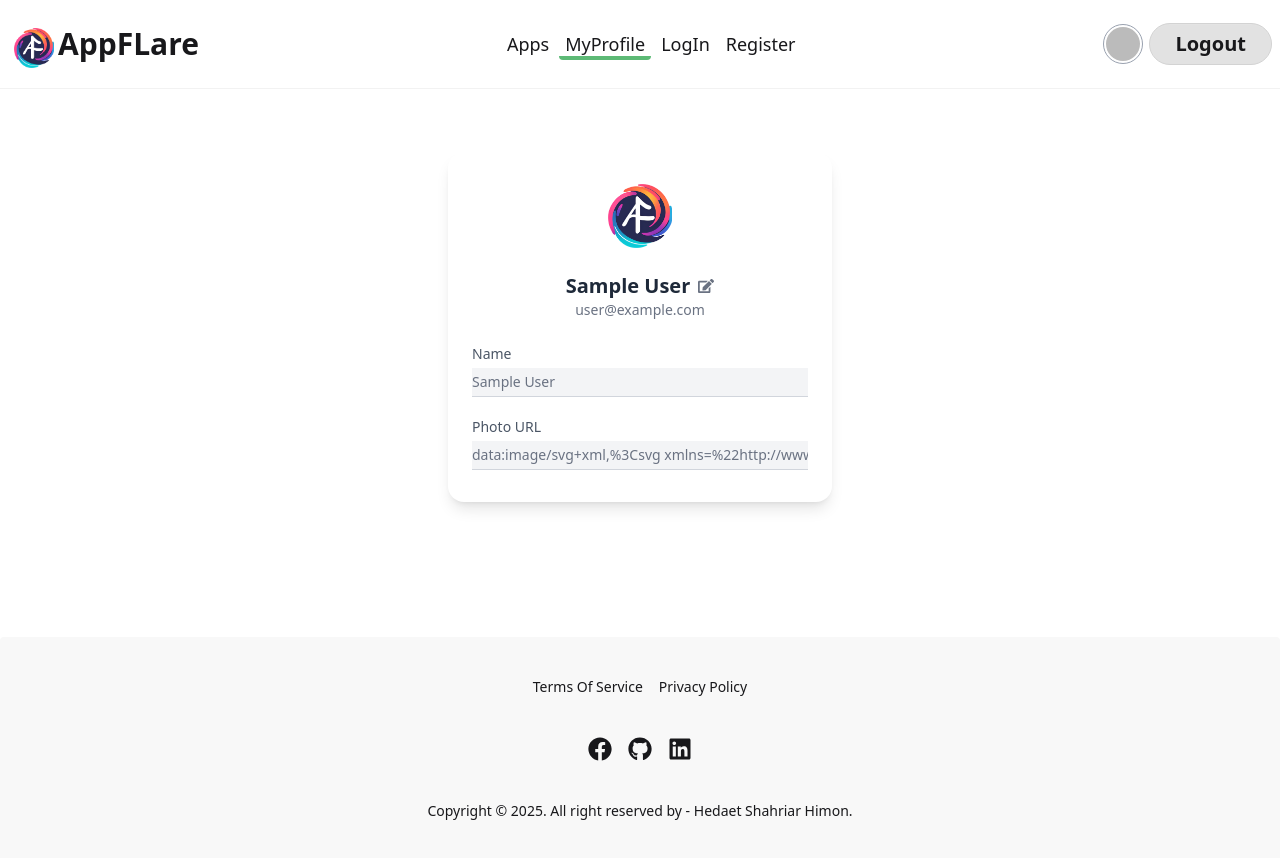
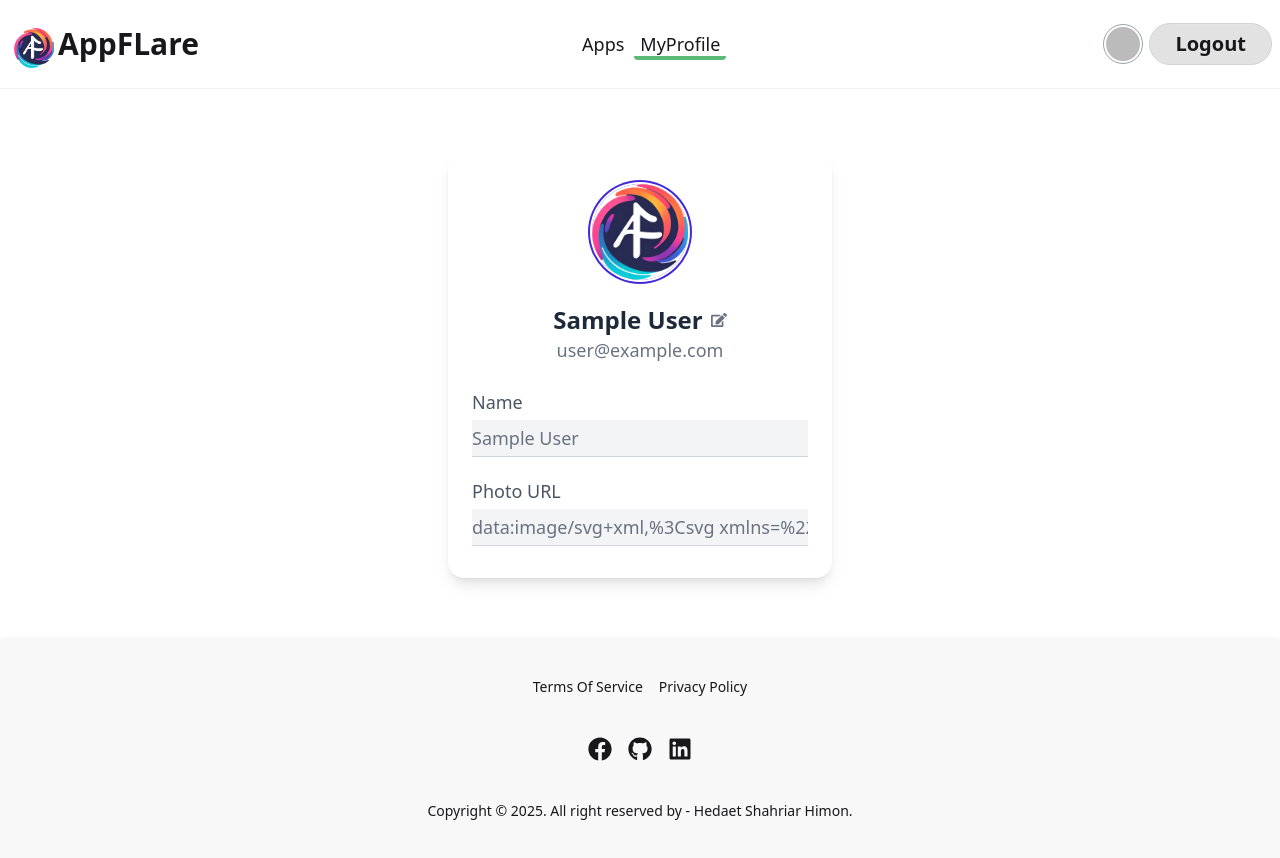
Before and after one commit to HedaetShahriar/AppFLare, a React (Vite) app: page /Profile in a window 1280 px wide. Shown: the top 858 px of the page. Built offline with nearby package versions, Linux system fonts and the light colour scheme; no server answers; sample sign-in values are in the browser's storage.

Commit message:
a lot of bug fixed

```diff
--- a/src/Pages/AppDetails.jsx
+++ b/src/Pages/AppDetails.jsx
@@ -8,6 +8,24 @@ const AppDetails = () => {
     const [userReviews, setUserReviews] = useState([]);
     const [newReview, setNewReview] = useState('');
     const [newRating, setNewRating] = useState('');
+    const [isInstalled, setIsInstalled] = useState(false);
+    const [installing, setInstalling] = useState(false);
+    const [operation, setOperation] = useState('');
+    const handleInstall = () => {
+        if (installing) return;
+
+        const nextOperation = isInstalled ? 'uninstall' : 'install';
+        setOperation(nextOperation);
+        setInstalling(true);
+
+        setTimeout(() => {
+            setInstalling(false);
+            setIsInstalled(!isInstalled);
+            if (!isInstalled) {
+                setHasInstalledOnce(true);
+            }
+        }, 1000); // Simulate delay
+    };
 
     useEffect(() => {
         const appDetails = appsData.find(app => app.id === id);
@@ -74,13 +92,22 @@ const AppDetails = () => {
                     <h1 className="text-4xl font-bold">{name}</h1>
                     <p className="text-gray-500 text-lg mt-1">by {developer}</p>
                 </div>
-                <button className="mt-6 md:mt-0 px-8 py-3 bg-blue-600 text-white rounded-xl text-lg shadow-md hover:bg-blue-700 transition">
-                    Install
+                <button
+                    onClick={handleInstall}
+                    className="mt-6 md:mt-0 px-8 py-3 bg-blue-600 text-white rounded-xl text-lg shadow-md hover:bg-blue-700 transition"
+                >
+                    {installing
+                        ? operation === 'install'
+                            ? 'Installing...'
+                            : 'Uninstalling...'
+                        : isInstalled
+                            ? 'Uninstall'
+                            : 'Install'}
                 </button>
             </div>
 
             {/* Stats */}
-            <div className="mt-6 grid grid-cols-1 sm:grid-cols-3 gap-4 text-center text-gray-700">
+            <div className="mt-6 grid grid-cols-2 sm:grid-cols-3 gap-4 text-center text-gray-700">
                 <div className="bg-gray-50 p-4 rounded-xl shadow-sm">
                     <p className="text-sm text-gray-500">Downloads</p>
                     <p className="text-lg font-medium">{downloads}</p>
@@ -105,7 +132,7 @@ const AppDetails = () => {
             {features?.length > 0 && (
                 <div className="mt-10">
                     <h2 className="text-2xl font-semibold mb-4">Key Features</h2>
-                    <ul className="grid grid-cols-1 sm:grid-cols-2 gap-3 text-gray-800">
+                    <ul className="grid grid-cols-2 sm:grid-cols-3 gap-3 text-gray-800">
                         {features.map((feature, index) => (
                             <li key={index} className="bg-gray-100 p-3 rounded-lg shadow-sm">{feature}</li>
                         ))}
@@ -119,10 +146,10 @@ const AppDetails = () => {
                 <div className="space-y-4">
                     {[...userReviews, ...reviews].map((review, index) => (
                         <div key={index} className="bg-white p-4 rounded-xl shadow border border-gray-100">
-                            <p className="text-gray-800 mb-2">{review.comment}</p>
                             <div className="text-yellow-500">
                                 {'★'.repeat(review.rating)}{'☆'.repeat(5 - review.rating)}
                             </div>
+                            <p className="text-gray-800 mb-2">{review.comment}</p>
                         </div>
                     ))}
                 </div>
--- a/src/Pages/Home.jsx
+++ b/src/Pages/Home.jsx
@@ -4,6 +4,9 @@ import TrendingApps from '../components/Apps/TrendingApps';
 import Games from '../components/Apps/Games';
 import EducationalApps from '../components/Apps/EducationalApps';
 import ProductivityApps from '../components/Apps/ProductivityApps';
+import React, { Suspense } from 'react';
+
+
 
 const Home = () => {
     const appsData = useLoaderData();
@@ -17,7 +20,7 @@ const Home = () => {
                 <ProductivityApps appsData={appsData}></ProductivityApps>
                 <EducationalApps appsData={appsData}></EducationalApps>
             </div>
-            {/* why using this store sectio</div>n */}
+            {/* why using this store section */}
         </>
     );
 };
--- a/src/Pages/Login.jsx
+++ b/src/Pages/Login.jsx
@@ -45,7 +45,7 @@ const Login = () => {
                         <input name="email" type="email" className="input w-full focus:outline-none" placeholder="Enter your Email" required/>
 
                         <label className="label">Password</label>
-                        <input name="password" type="password" className="input w-full focus:outline-none" placeholder="Enter your Password" required/>
+                        <input name="password" autoComplete='current-password' type="password" className="input w-full focus:outline-none" placeholder="Enter your Password" required/>
                         <Link to="/auth/Login/forgotPassword" className='text-[#171a18] font-semibold'>Forgot Password?</Link>
                         <button type='submit' className='btn btn-neutral mt-2' >Login</button>
                     </form>
--- a/src/Pages/UserProfile.jsx
+++ b/src/Pages/UserProfile.jsx
@@ -37,16 +37,16 @@ const MyProfile = () => {
         <div className="max-w-sm mx-auto mt-16 bg-white rounded-2xl shadow-lg px-6 py-8">
             {/* App Logo */}
             <div className="flex justify-center mb-6">
-                <img
-                    src="/logo.png" // Replace with your app's logo
-                    alt="App Logo"
-                    className="w-16 h-16"
-                />
+                <div className="avatar">
+                    <div className="ring-primary ring-offset-base-100 w-24 rounded-full ring-2 ring-offset-2">
+                        <img src="/logo.png" />
+                    </div>
+                </div>
             </div>
 
             {/* User Info */}
             <div className="text-center mb-4">
-                <h2 className="text-xl font-semibold text-gray-800 flex justify-center items-center gap-2">
+                <h2 className="text-2xl font-semibold text-gray-800 flex justify-center items-center gap-2">
                     {user.displayName}
                     <button
                         onClick={() => setIsEditing(!isEditing)}
@@ -56,38 +56,36 @@ const MyProfile = () => {
                         <FaEdit size={16} />
                     </button>
                 </h2>
-                <p className="text-sm text-gray-500">{user.email}</p>
+                <p className="text-lg text-gray-500">{user.email}</p>
             </div>
 
             {/* Edit Form */}
             <form onSubmit={handleSave} className="space-y-5 mt-6">
                 <div>
-                    <label className="text-gray-600 mb-1 block text-sm">Name</label>
+                    <label className="text-gray-600 mb-1 block text-lg">Name</label>
                     <input
                         type="text"
                         value={name}
                         onChange={(e) => setName(e.target.value)}
                         disabled={!isEditing}
-                        className={`w-full border-b py-1 text-sm focus:outline-none ${
-                            isEditing
+                        className={`w-full border-b py-1 text-lg focus:outline-none ${isEditing
                                 ? 'border-blue-500'
                                 : 'border-gray-300 bg-gray-100 text-gray-500 cursor-not-allowed'
-                        }`}
+                            }`}
                     />
                 </div>
 
                 <div>
-                    <label className="text-gray-600 mb-1 block text-sm">Photo URL</label>
+                    <label className="text-gray-600 mb-1 block text-lg">Photo URL</label>
                     <input
                         type="text"
                         value={photoURL}
                         onChange={(e) => setPhotoURL(e.target.value)}
                         disabled={!isEditing}
-                        className={`w-full border-b py-1 text-sm focus:outline-none ${
-                            isEditing
+                        className={`w-full border-b py-1 text-lg focus:outline-none ${isEditing
                                 ? 'border-blue-500'
                                 : 'border-gray-300 bg-gray-100 text-gray-500 cursor-not-allowed'
-                        }`}
+                            }`}
                     />
                 </div>
 
@@ -95,7 +93,7 @@ const MyProfile = () => {
                     <button
                         type="submit"
                         disabled={saving}
-                        className="w-full bg-black text-white py-2 rounded hover:bg-gray-900 transition disabled:opacity-60 text-sm"
+                        className="w-full bg-black text-white py-2 rounded hover:bg-gray-900 transition disabled:opacity-60 text-lg"
                     >
                         {saving ? 'Saving...' : 'Save'}
                     </button>
--- a/src/components/Banner/Banner.jsx
+++ b/src/components/Banner/Banner.jsx
@@ -1,5 +1,6 @@
-import React, { useEffect, useState } from 'react';
-import Slider from 'react-slick';
+import React, { Suspense, useEffect, useState } from 'react';
+// Lazy load react-slick and its CSS
+const Slider = React.lazy(() => import('react-slick'));
 import 'slick-carousel/slick/slick.css';
 import 'slick-carousel/slick/slick-theme.css';
 import { Link } from 'react-router';
@@ -46,7 +47,7 @@ const Banner = ({ appsData }) => {
             <h1 className="text-4xl font-bold mb-6 drop-shadow-lg">Welcome to AppFlare</h1>
             <p className="text-lg mb-8 max-w-2xl mx-auto drop-shadow-md">Discover the best apps in our store. Your one-stop destination for all your app needs!</p>
             <div className='container mx-auto '>
-                <div className="slider-container">
+                {/* <div className="slider-container">
                     <Slider {...sliderSettings} arrows={false}>
                         {
                             latestApps.map(app => (
@@ -66,35 +67,25 @@ const Banner = ({ appsData }) => {
                             ))
                         }
                     </Slider>
-                </div>
+                </div> */}
+                <Suspense fallback={<span className='loading loading-spinner loading-xl'></span>}>
+                    <Slider {...sliderSettings} arrows={false}>
+                        {
+                            latestApps.map(app => (
+                                <div key={app.id} className='px-1.5 lg:px-3'>
+                                    <Link to={`/apps/${app.id}`} className='relative flex flex-col items-center justify-center rounded-2xl shadow-md hover:shadow-lg transition-shadow duration-300'>
+                                        <img src={app.banner} className='rounded-t-2xl' alt="" />
+                                        <div className='bg-red-300 rounded-b-2xl w-full'>
+                                            <h1 className='text-red-950 font-medium'>Latest</h1>
+                                        </div>
+                                        <div className="absolute hover:opacity-30 hover:bg-black top-0 left-0 right-0 bottom-0 rounded-2xl"></div>
+                                    </Link>
+                                </div>
+                            ))
+                        }
+                    </Slider>
+                </Suspense>
             </div>
-            {/* <div className='container mx-auto slider-container'>
-
-                <div className="mt-8 px-3 -mx-3">
-                    <Slider {...sliderSettings} arrows={false}>
-                        <div className='px-3'>
-                            <div className='h-68 bg-green-400 rounded-lg flex items-center justify-center'>
-                                Slide 1
-                            </div>
-                        </div>
-                        <div className='px-3'>
-                            <div className='h-68 bg-blue-400 rounded-lg flex items-center justify-center'>
-                                Slide 2
-                            </div>
-                        </div>
-                        <div className='px-3'>
-                            <div className='h-68 bg-red-400 rounded-lg flex items-center justify-center'>
-                                Slide 3
-                            </div>
-                        </div>
-                        <div className='px-3'>
-                            <div className='h-68 bg-yellow-400 rounded-lg flex items-center justify-center'>
-                                Slide 4
-                            </div>
-                        </div>
-                    </Slider>
-                </div>
-            </div> */}
 
         </div>
     );
--- a/src/components/Navbar/Navbar.jsx
+++ b/src/components/Navbar/Navbar.jsx
@@ -25,6 +25,8 @@ const Navbar = () => {
         >
             MyProfile
         </NavLink></li>
+        {!user && (
+            <>
                 <li><NavLink to="/auth/login"
                     className={({ isActive }) =>
                         (`${isActive ? "border-b-4" : ""}  border-[#5dba76] rounded-sm px-1.5 hover:bg-gray-300`)
@@ -39,6 +41,8 @@ const Navbar = () => {
                 >
                     Register
                 </NavLink></li>
+            </>
+        )}
     </>;
     const handleLogOut = () => {
         logOut()
```
Lines whose indentation alone changed are shown as unchanged.
